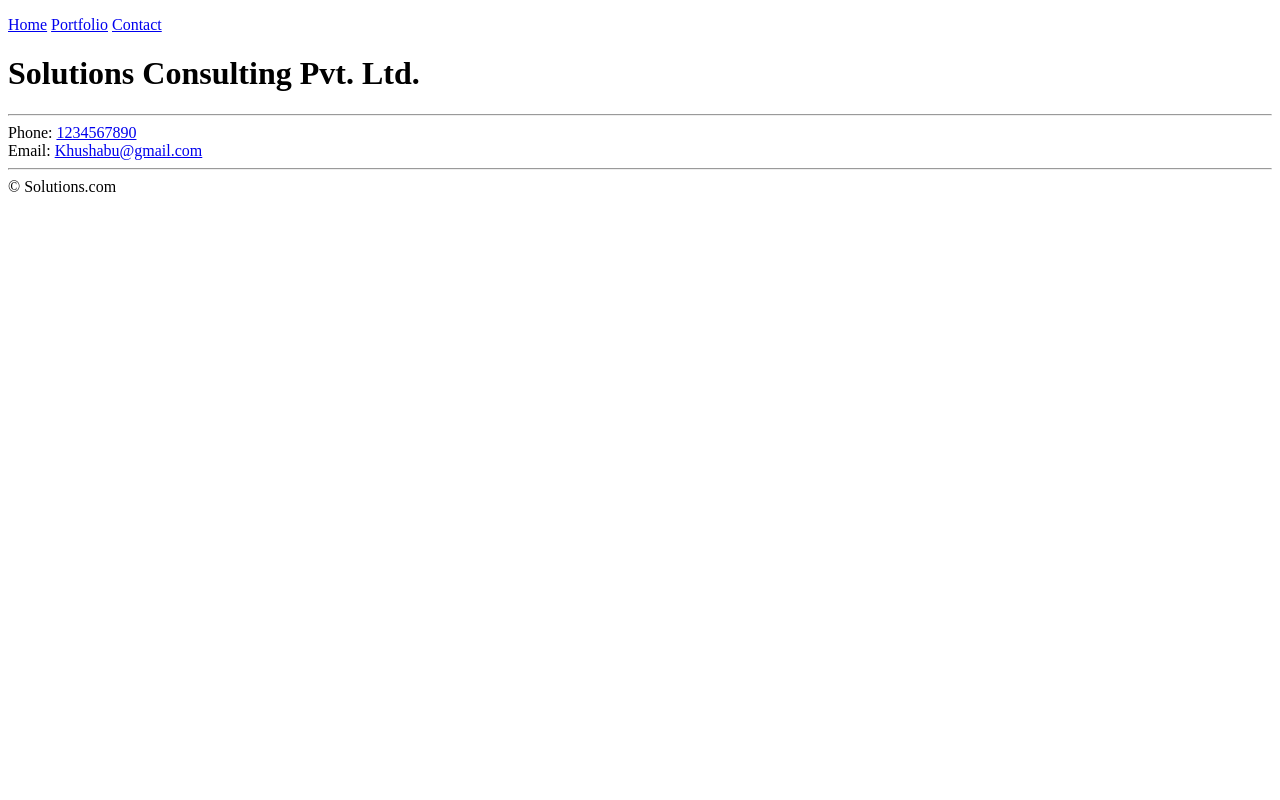
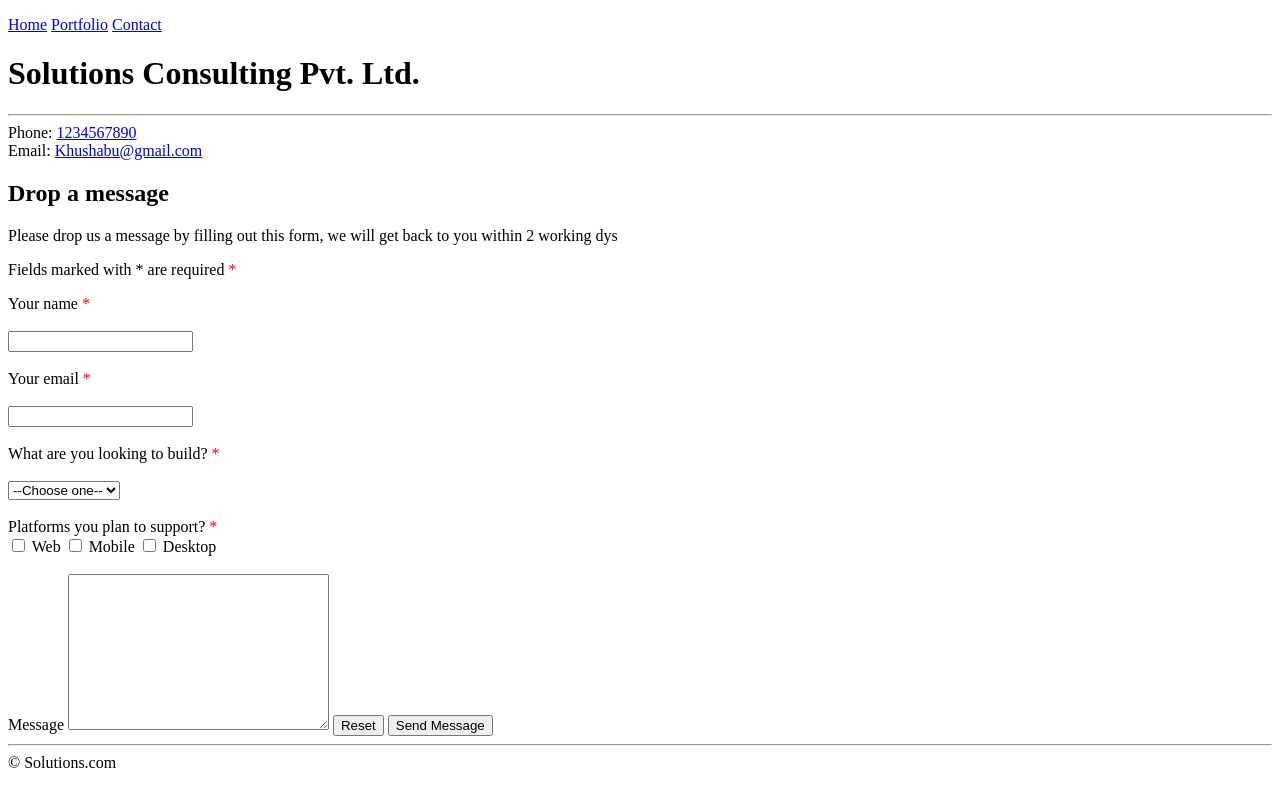
Before and after one commit to khushbu212/Assignment-1, a plain HTML site: page contact-us.html in a window 1280 px wide. Drawn offline with Linux system fonts and the light colour scheme.

Commit message:
Updated contact us page

```diff
--- a/contact-us.html
+++ b/contact-us.html
@@ -16,6 +16,10 @@ list-style: none;
         {
           padding-inline-start: 0;
         }
+        .red-star{
+            color: red;
+        }
+
     </style>
 </head>
 
@@ -33,6 +37,34 @@ list-style: none;
     <hr>
     Phone: <a href="tel:1234567890">1234567890</a><br>
     Email: <a href="mailto:Khushabu@gmail.com">Khushabu@gmail.com</a>
+
+    <h2>Drop a message</h2>
+<p>Please drop us a message by filling out this form, we will get back to you within 2 working dys</p>
+<p>Fields marked with * are required <span class="red-star">*</span></p>
+<label for="name">Your name <span class="red-star">*</span></label><br><br>
+<input type="text" name="name" id=""><br><br>
+<label for="email">Your email <span class="red-star">*</span></label><br><br>
+<input type="email" name="email" id=""><br><br>
+<label for="interest">What are you looking to build? <span class="red-star">*</span></label><br><br>
+<select name="default" id="cars">
+  <option value="Choose">--Choose one--</option>
+  <option value="1">1</option>
+  <option value="2">2</option>
+  <option value="3">3</option>
+</select><br><br>
+<label for="platform">Platforms you plan to support? <span class="red-star">*</span></label><br>
+<input type="checkbox" id="web" name="platform" value="web">
+<label for="web">Web</label>
+<input type="checkbox" id="mobile" name="platform" value="mobile">
+<label for="mobile">Mobile</label>
+<input type="checkbox" id="desktop" name="platform" value="desktop">
+<label for="desktop">Desktop</label><br><br>
+
+<label for="message">Message</label>
+<textarea name="message" id="" cols="30" rows="10"></textarea>
+<input type="reset" name="reset"  value="Reset">
+<button>Send Message</button>
+
     <footer>
         <hr>
         &copy; Solutions.com
```
